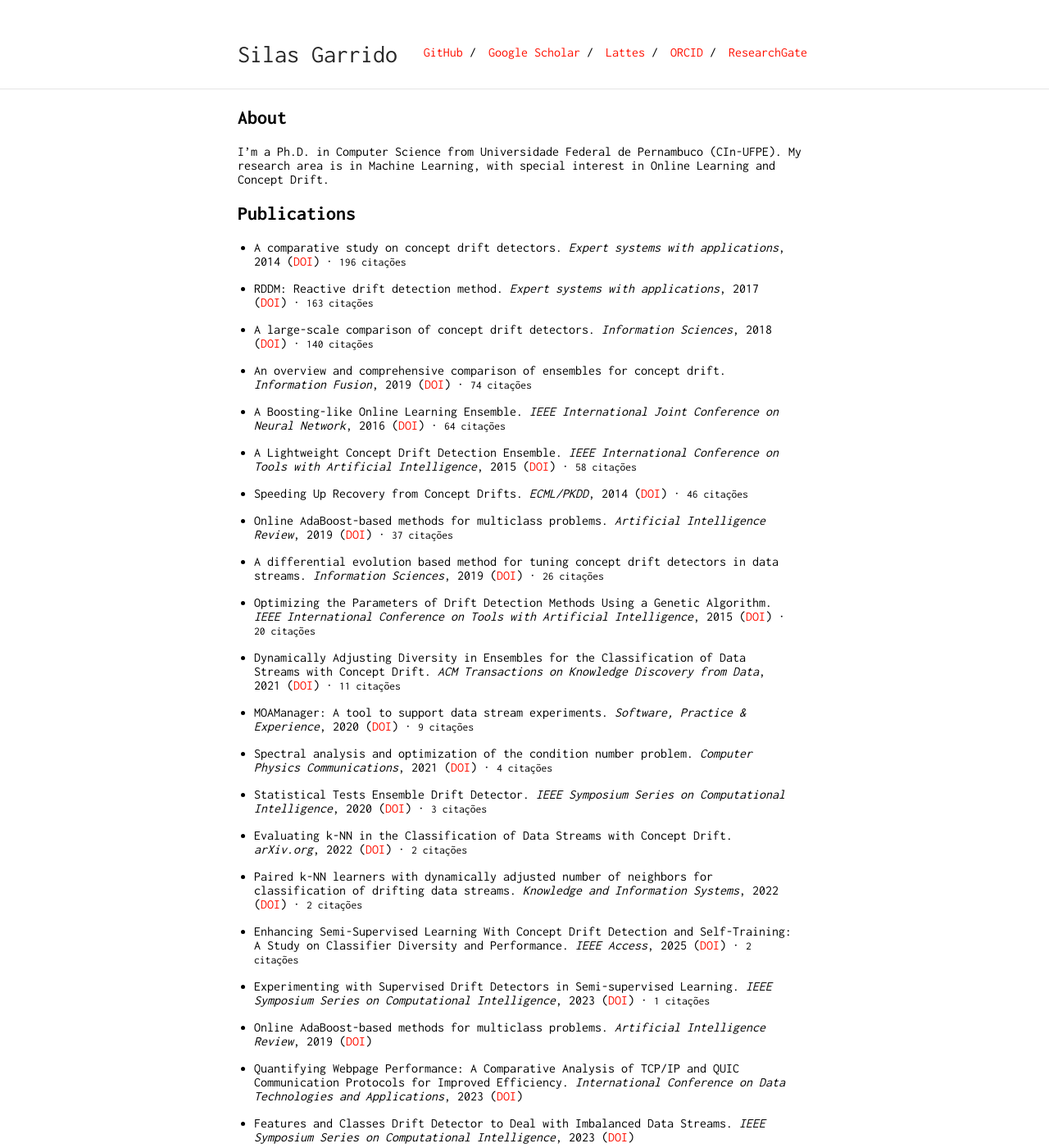
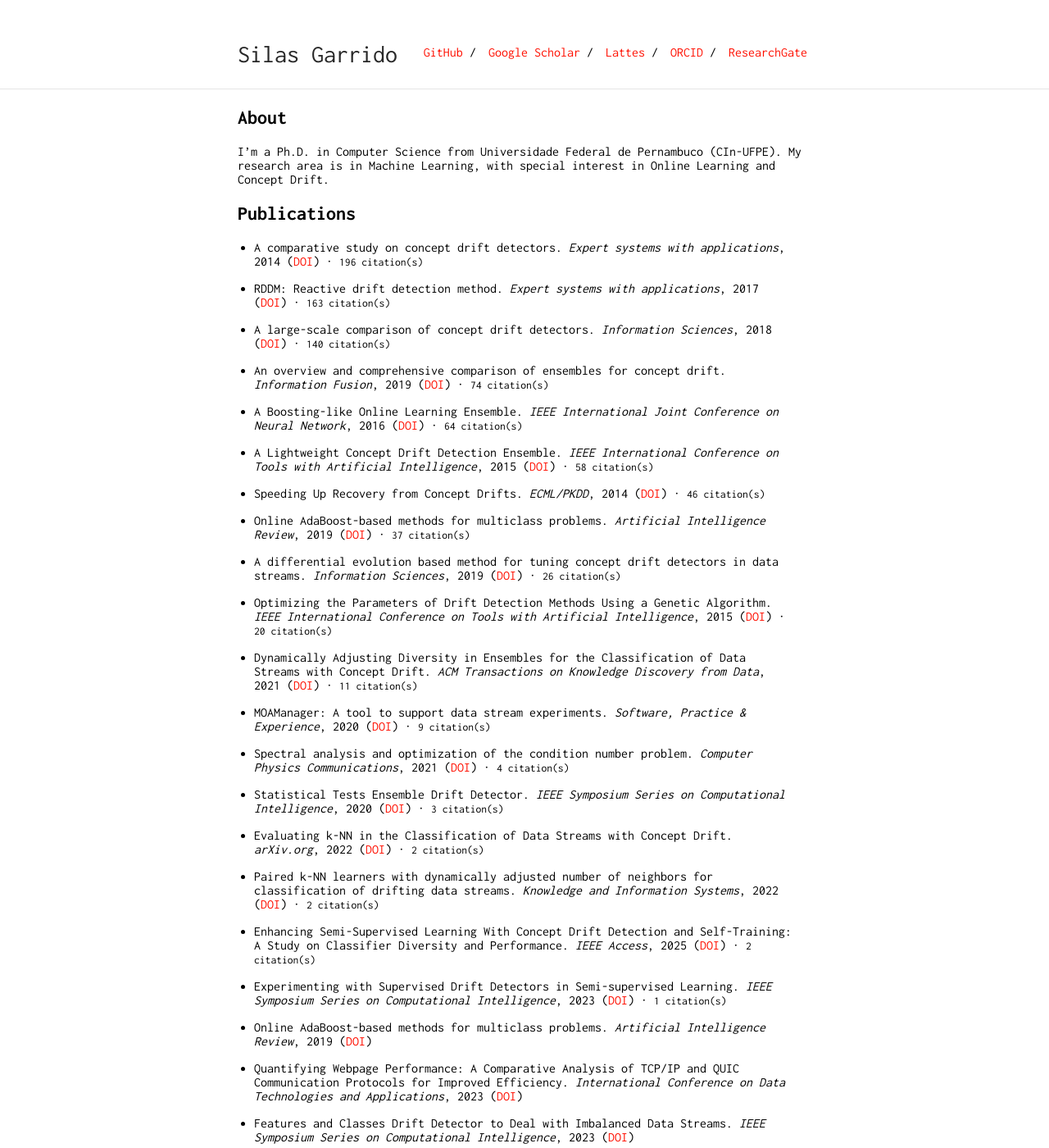
Before and after one commit to silasgtcs/silasgtcs.github.io, a Jekyll site: the page built from index.md, in a window 1280 px wide and 1400 px high. Shown: the whole window at 82% size. Built offline with Jekyll 4.4.1, drawn with Linux system fonts in a browser that asks for light colours; our own code applies the rules of GitHub Pages for plain Markdown files.

Commit message:
Update publications.html

```diff
--- a/_includes/publications.html
+++ b/_includes/publications.html
@@ -3,7 +3,7 @@
 {% if site.data.publications %}
 {% assign sorted_pubs = site.data.publications | sort: "citations" | reverse %}
 {% for pub in sorted_pubs %}
-- {{ pub.title }}. *{{ pub.venue }}*{% if pub.year %}, {{ pub.year }}{% endif %}{% if pub.url != "" %} ([DOI]({{ pub.url }}){:target="_blank"}){% endif %}{% if pub.citations > 0 %} · <span style="font-size:0.85em;">{{ pub.citations }} citações</span>{% endif %}
+- {{ pub.title }}. *{{ pub.venue }}*{% if pub.year %}, {{ pub.year }}{% endif %}{% if pub.url != "" %} ([DOI]({{ pub.url }}){:target="_blank"}){% endif %}{% if pub.citations > 0 %} · <span style="font-size:0.85em;">{{ pub.citations }} citation(s)</span>{% endif %}
 {% endfor %}
 
 {% else %}
```
